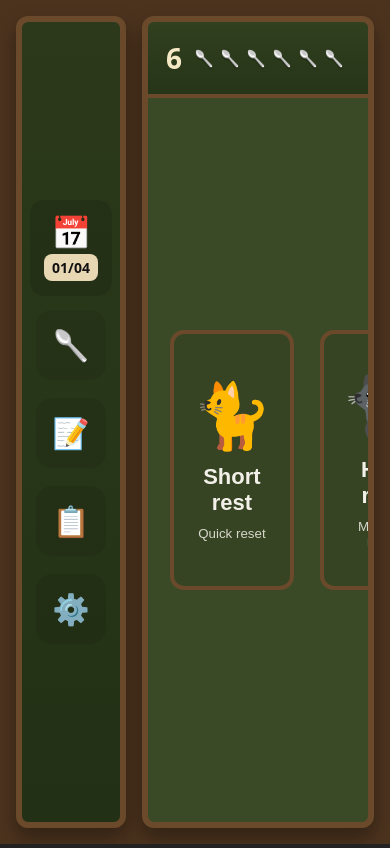
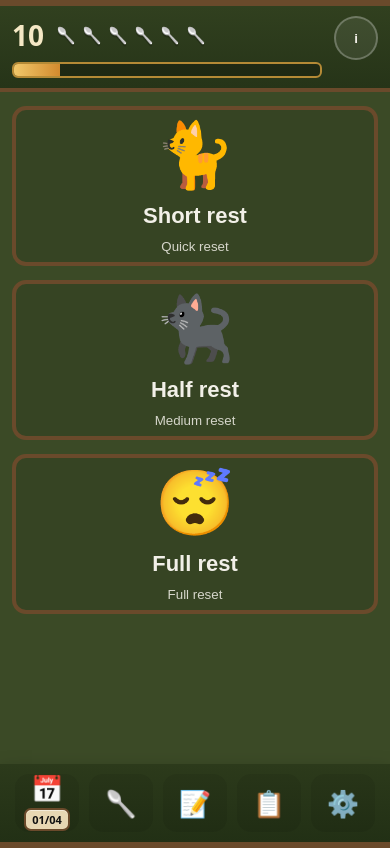
Before and after one commit to VladStol223/spoons-web, a React (Vite) app: page /spoons in a window 390 px wide. Built offline with nearby package versions, Linux system fonts and the light colour scheme.

Commit message:
mobile support for input spoons and hub buttons + top bar

```diff
--- a/src/components/AppLayout.jsx
+++ b/src/components/AppLayout.jsx
@@ -5,10 +5,8 @@ import TopBar from "./TopBar.jsx";
 
 export default function AppLayout() {
   const location = useLocation();
-
-  // UI-only local state placeholders (we’ll wire real state later)
-  const spoons = 6;
-  const fatiguePct = 0.15; // 0..1
+  const spoons = 10;
+  const fatiguePct = 0.15;
 
   return (
     <div className="appShell">
--- a/src/components/Sidebar.jsx
+++ b/src/components/Sidebar.jsx
@@ -1,38 +1,26 @@
 import React, { useMemo } from "react";
 import { NavLink } from "react-router-dom";
 
-function getTodayMMDD() {
-  const d = new Date();
-  const mm = String(d.getMonth() + 1).padStart(2, "0");
-  const dd = String(d.getDate()).padStart(2, "0");
-  return `${mm}/${dd}`;
-}
+function getTodayMMDD() { const d = new Date(); const mm = String(d.getMonth() + 1).padStart(2, "0"); const dd = String(d.getDate()).padStart(2, "0"); return `${mm}/${dd}`; }
 
-export default function Sidebar({ activePath }) {
+export default function Sidebar() {
   const today = useMemo(() => getTodayMMDD(), []);
-
   const items = [
-    { to: "/calendar", label: "Calendar", icon: "📅" },
+    { to: "/calendar", label: "Calendar", icon: "📅", sub: today },
     { to: "/spoons", label: "Input Spoons", icon: "🥄" },
     { to: "/tasks", label: "Input Tasks", icon: "📝" },
     { to: "/manage", label: "Manage Tasks", icon: "📋" },
-    { to: "/settings", label: "Settings", icon: "⚙️" },
+    { to: "/settings", label: "Settings", icon: "⚙️" }
   ];
 
   return (
     <aside className="sidebar">
       <div className="sidebarInner">
-        <NavLink to="/calendar" className={({ isActive }) => `hubItem hubCalendar ${isActive ? "hubActive" : ""}`}>
-          <div className="hubIcon hubIconCalendar">📅</div>
-          <div className="hubDate">{today}</div>
-        </NavLink>
-
-        <div className="hubSpacer" />
-
         <nav className="hubNav">
-          {items.slice(1).map((it) => (
+          {items.map((it) => (
             <NavLink key={it.to} to={it.to} title={it.label} className={({ isActive }) => `hubItem ${isActive ? "hubActive" : ""}`}>
               <div className="hubIcon">{it.icon}</div>
+              {it.sub ? <div className="hubSub">{it.sub}</div> : null}
             </NavLink>
           ))}
         </nav>
--- a/src/components/TopBar.jsx
+++ b/src/components/TopBar.jsx
@@ -5,7 +5,7 @@ export default function TopBar({ spoons, fatiguePct }) {
 
   return (
     <header className="topBar">
-      <div className="topLeft">
+      <div className="topStatus">
         <div className="spoonsBlock">
             <div className="spoonsCount">{spoons}</div>
             <div className="spoonsIcons" aria-hidden="true">
@@ -17,13 +17,12 @@ export default function TopBar({ spoons, fatiguePct }) {
             <span className="spoon">🥄</span>
             </div>
         </div>
-      </div>
 
-      <div className="topCenter">
         <div className="fatigueOuter">
             <div className="fatigueInner" style={{ width: `${Math.round(pct * 100)}%` }} />
         </div>
       </div>
+
 
       <div className="topRight">
         <button className="infoButton" type="button" title="Info">i</button>
--- a/src/styles/app.css
+++ b/src/styles/app.css
@@ -62,7 +62,17 @@ body { margin: 0; font-family: system-ui, -apple-system, Segoe UI, Roboto, Arial
 }
 
 .hubIconCalendar { font-size: 32px; }
-.hubDate { color: #111; background: var(--paper); padding: 4px 8px; border-radius: 8px; font-weight: 700; font-size: 14px; }
+
+.hubDate, .hubSub {
+  color: #2b1c0f;
+  background: linear-gradient(180deg, #f1e3bf, #e4d3a5);
+  border: 2px solid var(--frame);
+  padding: 2px 4px;
+  border-radius: 8px;
+  font-weight: 800;
+  font-size: 14px;
+  box-shadow: inset 0 1px 0 rgba(255,255,255,0.5);
+}
 
 .hubActive::before {
   content: "";
@@ -90,7 +100,7 @@ body { margin: 0; font-family: system-ui, -apple-system, Segoe UI, Roboto, Arial
   background: linear-gradient(180deg, var(--olive-2), #263418);
   border-bottom: 4px solid var(--frame);
   display: grid;
-  grid-template-columns: 220px 1fr 80px;
+  grid-template-columns: 1fr 80px;
   align-items: center;
   padding: 0 18px;
   color: var(--text);
@@ -176,3 +186,50 @@ body { margin: 0; font-family: system-ui, -apple-system, Segoe UI, Roboto, Arial
   color: var(--text);
   cursor: pointer;
 }
+
+/* --- Top status layout (desktop/default) --- */
+.topStatus {
+  display: grid;
+  grid-template-columns: auto minmax(0, 1fr);
+  align-items: center;
+  gap: 16px;
+  width: 100%;
+}
+
+.fatigueOuter {
+  height: 16px;
+  border: 2px solid #b48a36;
+  border-radius: 6px;
+  background: rgba(0,0,0,0.25);
+  overflow: hidden;
+  width: 100%;
+  max-width: 760px;
+  margin: 0 auto;
+}
+
+/* --- Mobile PORTRAIT only --- */
+@media (max-width: 820px) and (orientation: portrait) {
+  .appShell { padding: 0; flex-direction: column; }
+  .sidebar { width: 100%; border-radius: 0; border-left: 0; border-right: 0; border-top: 0; order: 2; padding: 10px 10px calc(10px + env(safe-area-inset-bottom)); }
+  .sidebarInner { width: 100%; }
+  .hubNav { flex-direction: row; justify-content: space-around; gap: 0; width: 100%; }
+  .hubItem { width: 64px; height: 58px; border-radius: 14px; }
+  .hubIcon { font-size: 26px; }
+  .hubSub { font-size: 11px; font-weight: 800; color: #111; background: var(--paper); padding: 2px 6px; border-radius: 7px; margin-top: 4px; }
+
+  .mainColumn { margin-left: 0; border-radius: 0; border-left: 0; border-right: 0; border-bottom: 0; order: 1; min-height: calc(100vh - 80px); }
+
+  /* Top bar: spoons row, fatigue row below */
+  .topBar { grid-template-columns: 1fr 56px; height: auto; padding: 10px 12px; row-gap: 10px; }
+  .topStatus { grid-column: 1 / 2; grid-template-columns: 1fr; grid-template-rows: auto auto; gap: 8px; }
+  .fatigueOuter { width: 100%; max-width: none; margin: 0; }
+  .topRight { grid-column: 2 / 3; grid-row: 1 / 2; justify-self: end; align-self: start; }
+
+  .contentArea { padding: 14px 12px; align-items: flex-start; }
+
+  /* Rests stacked vertically */
+  .restRow { grid-template-columns: 1fr; gap: 14px; }
+  .restCard { height: 160px; max-width: 520px; }
+}
+
+.topRight { display: flex; justify-content: flex-end; }
```
Also changed, not shown: public/apple-touch-icon.png. Lines whose indentation alone changed are shown as unchanged.
